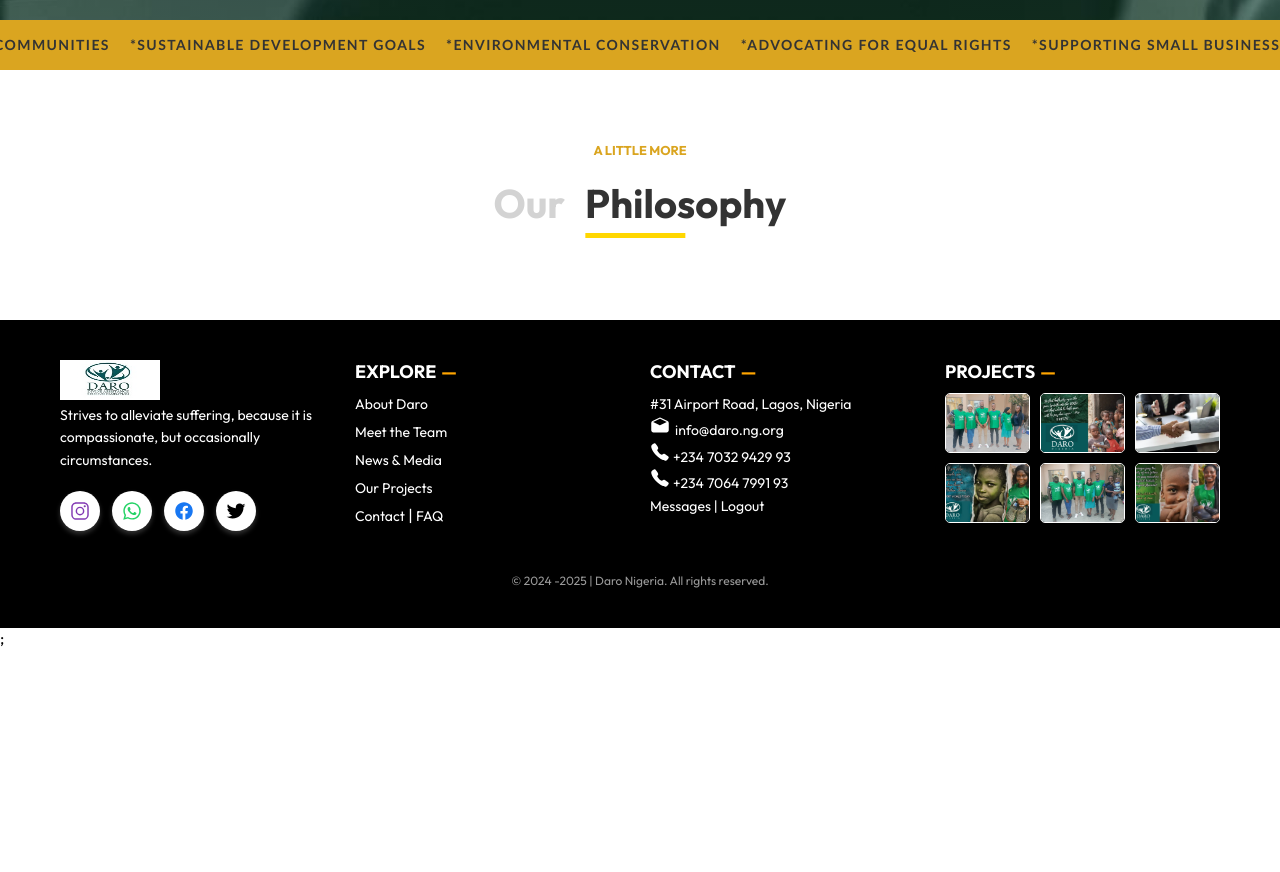
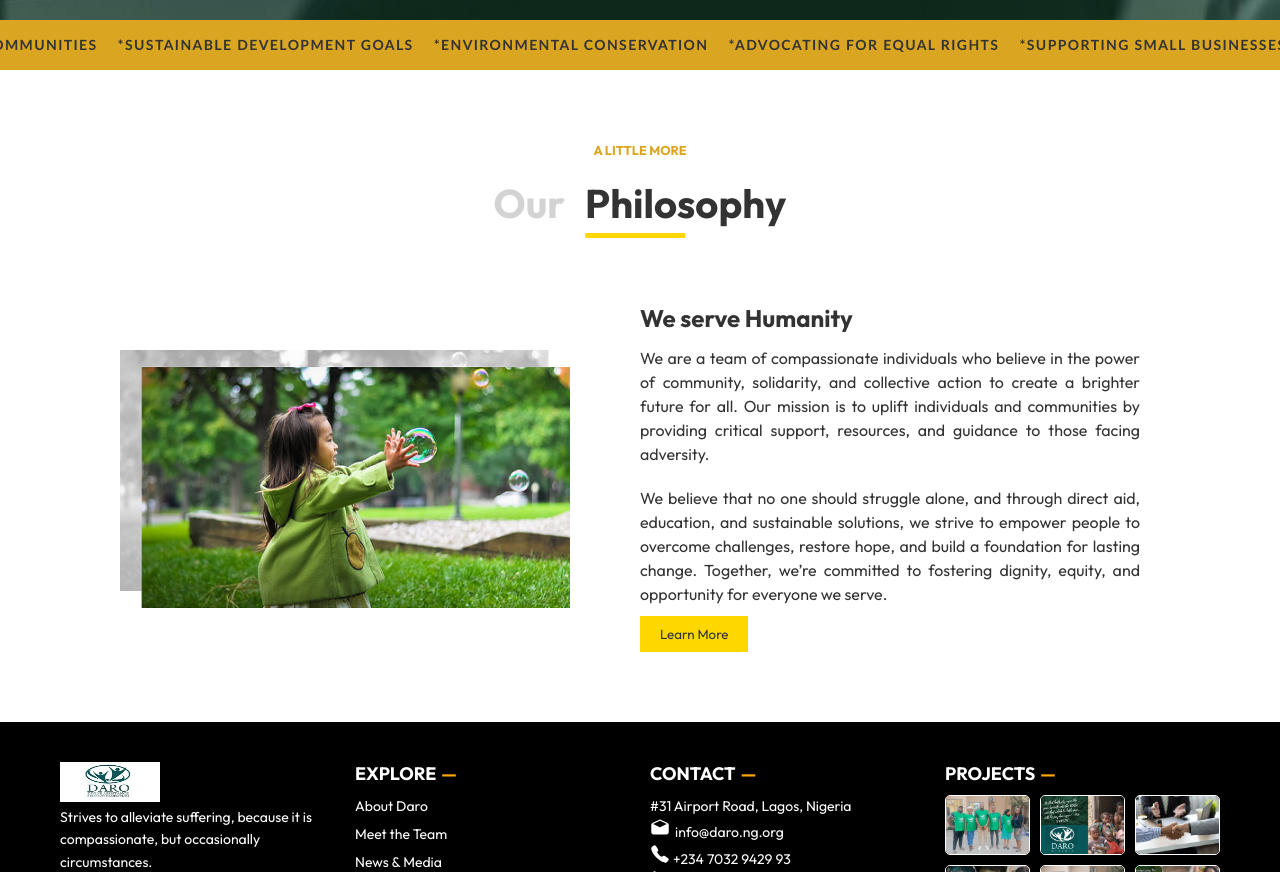
Before and after one commit to Ajioz/daro, a Next.js app: page / in a window 1280 px wide. Shown: the part 780-1652 px from the top of the page. Before the commit the page ends 1428 px from the top, so only its background shows below. Built offline with nearby package versions, Linux system fonts and the light colour scheme.

Commit message:
added philosophy and design

```diff
--- a/components/About/about.module.css
+++ b/components/About/about.module.css
@@ -48,3 +48,86 @@
   background-color: gold;
   transform: translateX(-100%); /* start from the beginning of the text */
 }
+
+.body {
+  display: block;
+  justify-content: center;
+  width: 100%;
+  height: fit-content;
+  margin: 20px auto;
+}
+
+.bodyWrapper {
+  display: flex;
+  justify-content: center;
+  align-items: center;
+  width: 100%;
+  height: fit-content;
+  margin: 20px auto;
+  padding: 10px 30px;
+}
+
+.bodyImage {
+  width: 500px;
+  margin: 0;
+}
+
+.bodyText {
+  width: 500px;
+  margin: 0 20px;
+}
+
+.bodyText p {
+  font-size: 1rem;
+  color: #333;
+  line-height: 1.5;
+  text-align: justify;
+}
+
+.bodyText h1 {
+  font-size: 1.5rem;
+  color: #333;
+  line-height: 1.5;
+  text-align: justify;
+  margin-bottom: 10px;
+}
+
+.bodyText button {
+  position: relative;
+  margin: 10px 0;
+  padding: 10px 20px;
+  border: none;
+  background-color: gold;
+  cursor: pointer;
+  overflow: hidden;
+  color: #333;
+  transition: color 0.3s ease-in-out;
+}
+
+.bodyText button::before {
+  content: '';
+  position: absolute;
+  top: 0;
+  left: 0;
+  width: 100%;
+  height: 100%;
+  background-color: #333;
+  transform: scaleX(0);
+  transform-origin: left;
+  transition: transform 0.3s ease-in-out;
+  z-index: 0;
+}
+
+.bodyText button span {
+  position: relative;
+  z-index: 1; /* Keep text above the pseudo-element */
+}
+
+
+.bodyText button:hover {
+  color: #fff; /* Change text color to white on hover */
+}
+
+.bodyText button:hover::before {
+  transform: scaleX(1);
+}
--- a/components/About/index.js
+++ b/components/About/index.js
@@ -1,9 +1,10 @@
 import React from "react";
 import styles from "./about.module.css";
+import Image from "next/image";
 
 const About = () => {
   return (
-    <div className={styles.container}>
+    <main className={styles.container}>
       <div className={styles.header}>
         <p>a little more</p>
         <section className={styles.intro}>
@@ -11,7 +12,40 @@ const About = () => {
           <span className={styles.halfBorderBottom}>Philosophy</span>
         </section>
       </div>
-    </div>
+      <div className={styles.body}>
+        <section className={styles.bodyWrapper}>
+          <div className={styles.bodyImage}>
+            <Image
+              src="/images/main/help.png"
+              alt="philosophy"
+              width={450}
+              height={258}
+            />
+          </div>
+          <div className={styles.bodyText}>
+            <h1>We serve Humanity</h1>
+            <p>
+              We are a team of compassionate individuals who believe in the
+              power of community, solidarity, and collective action to create a
+              brighter future for all. Our mission is to uplift individuals and
+              communities by providing critical support, resources, and guidance
+              to those facing adversity.
+            </p>
+            <br />
+            <p>
+              We believe that no one should struggle alone, and through direct
+              aid, education, and sustainable solutions, we strive to empower
+              people to overcome challenges, restore hope, and build a
+              foundation for lasting change. Together, we’re committed to
+              fostering dignity, equity, and opportunity for everyone we serve.
+            </p>
+            <button>
+              <span>Learn More</span>
+            </button>
+          </div>
+        </section>
+      </div>
+    </main>
   );
 };
 
--- a/components/Layout/DesktopNav.js
+++ b/components/Layout/DesktopNav.js
@@ -22,8 +22,8 @@ const DesktopNav = ({ router, target, title, loggedIn }) => {
   const helpLinks = [
     { text: "Help Centre", href: "#" },
     { text: "Contact Us", href: "#" },
-    { text: "Track My Order", href: "#" },
-    { text: "Return Policy", href: "#" },
+    { text: "Need Prayer ", href: "#" },
+    { text: "Report Emergency", href: "#" },
     { text: "FAQs", href: "#" },
   ];
 
--- a/components/Layout/footer.js
+++ b/components/Layout/footer.js
@@ -97,9 +97,9 @@ export default function Footer() {
         <p>
           <IoCall size={20} /> +234 7064 7991 93
         </p>
-        <p>
+        {/* <p>
           <Link href="#">Messages</Link> | <Link href="#">Logout</Link>
-        </p>
+        </p> */}
       </div>
 
       {/* Projects Section */}
```
Also changed, not shown: public/images/main/help.png (added).
